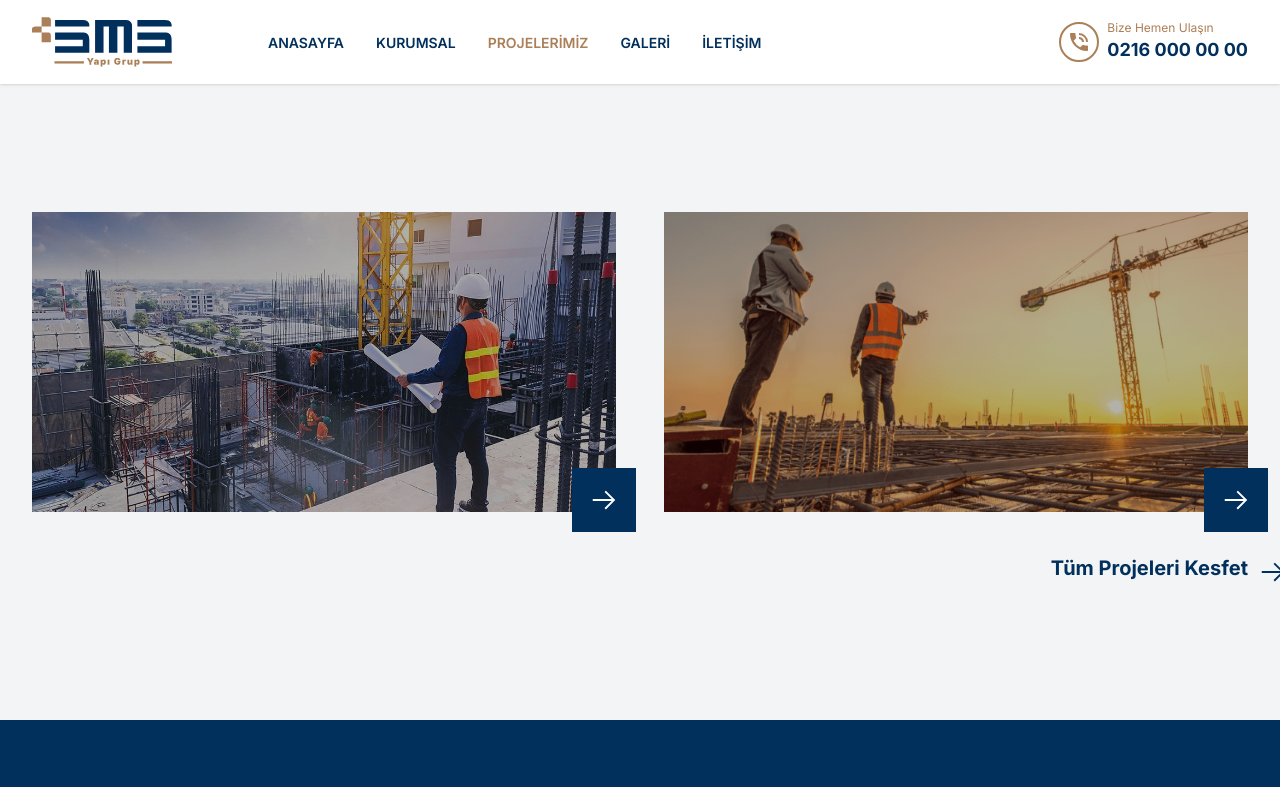
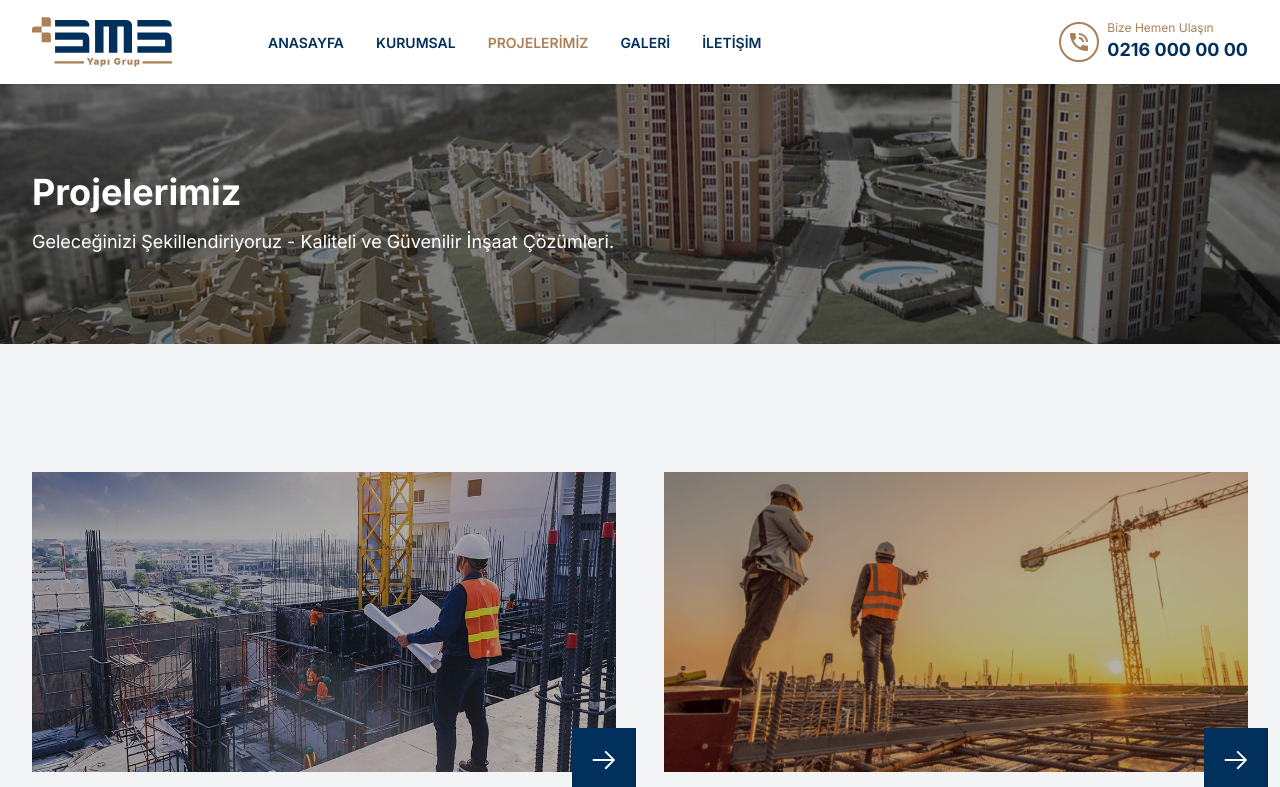
Before and after one commit to BilalMahmud12/smsyapi, a Next.js app: page /projelerimiz in a window 1280 px wide. Shown: the top 787 px of the page. Built offline with nearby package versions, Linux system fonts and the light colour scheme.

Commit message:
added page subheader

```diff
--- /dev/null
+++ b/app/components/core/PageSubHeader/index.js
@@ -0,0 +1,28 @@
+
+import Image from 'next/image';
+
+export default function PageSubHeader(props) {
+    const { title, description } = props;
+
+    return (
+        <div className="relative h-[260px] py-12 flex items-center">
+            <div>
+                <div className="absolute z-0 top-0 left-0 right-0 h-full w-full bg-black/50" />
+                <div className="absolute z-[-1] top-0 left-0 right-0 h-full w-full">
+                    <Image
+                        src="/images/hero-bg.jpg"
+                        alt="Hero Image"
+                        width={1920}
+                        height={1080}
+                        className="object-cover w-full h-full"
+                    />
+                </div>
+            </div>
+
+            <div className="app-container relative z-10 w-full">
+                <h1 className="text-4xl font-bold text-white mb-4">{title}</h1>
+                <p className="text-lg text-white">{description}</p>
+            </div>
+        </div>
+    )
+}
--- a/app/components/pages/projects/index.js
+++ b/app/components/pages/projects/index.js
@@ -1,8 +1,16 @@
 import Projects from './projects.js'
+import PageSubHeader from '../../core/PageSubHeader/index.js'
 
 export default function ProjectsPage() {
+    const pageTitle = "Projelerimiz"
+    const pageDescription = "Geleceğinizi Şekillendiriyoruz - Kaliteli ve Güvenilir İnşaat Çözümleri."
+
     return (
         <main id='projects' className="">
+            <PageSubHeader
+                title={pageTitle}
+                description={pageDescription}
+            />
             <Projects />
         </main>
     )
```
